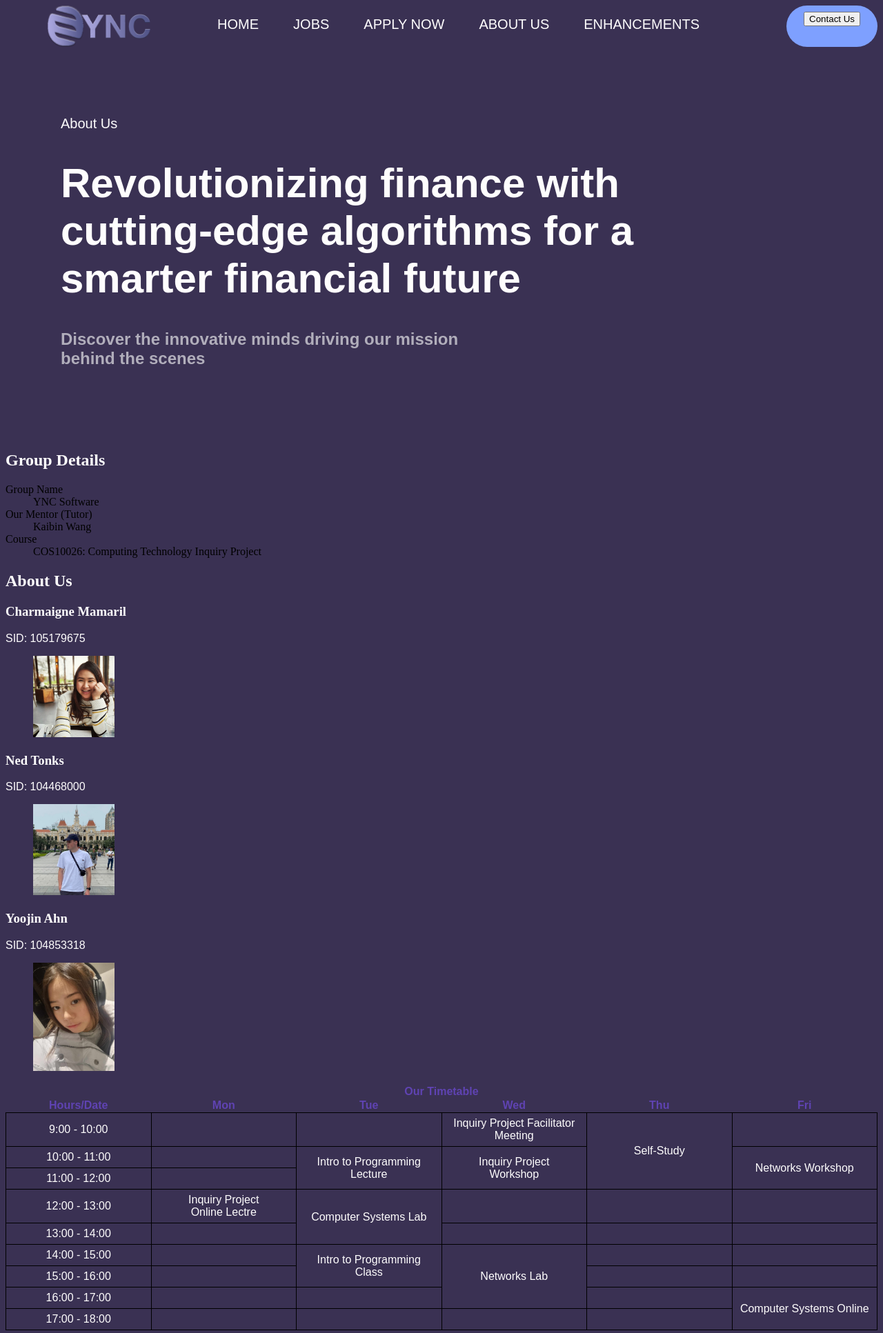
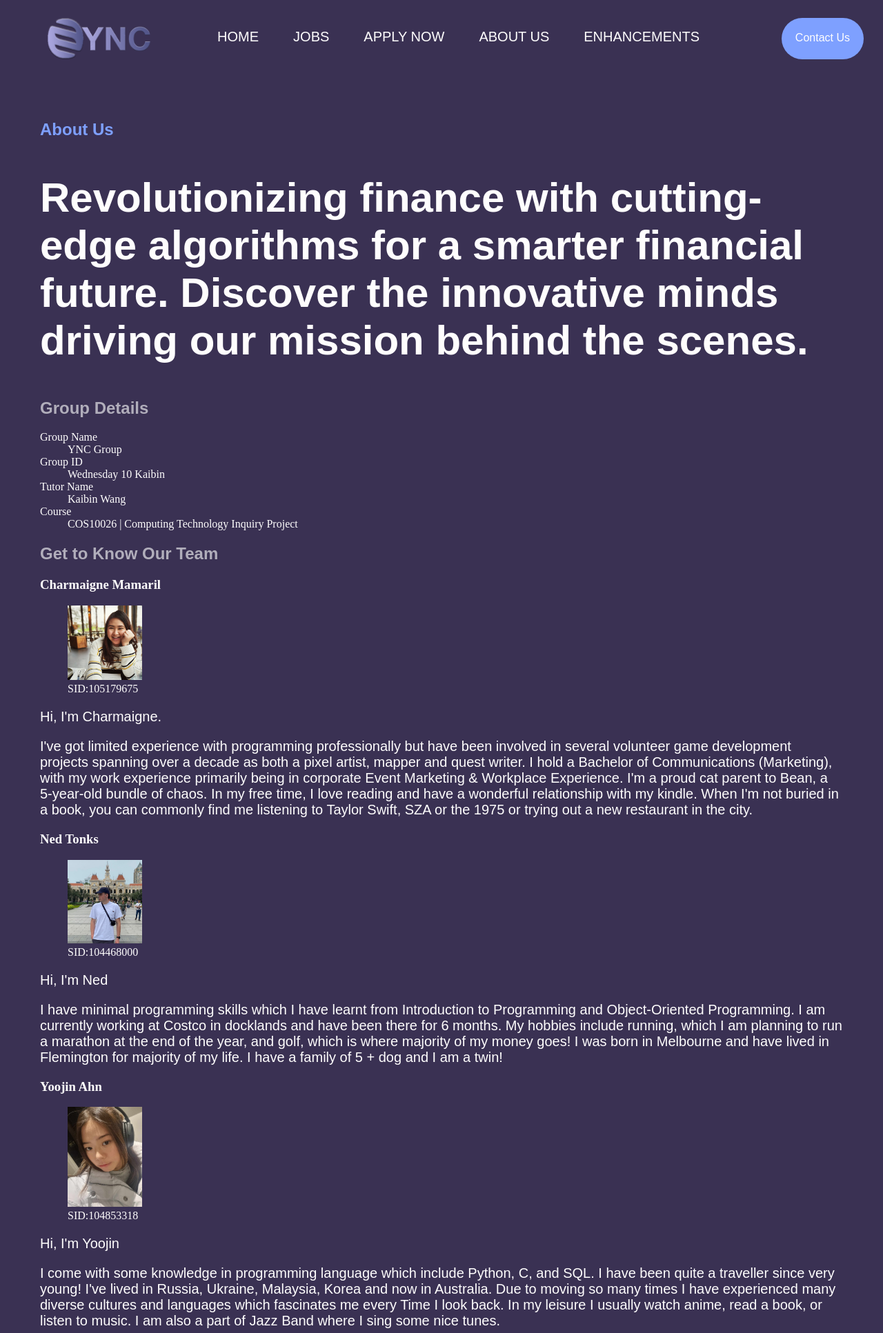
Before and after one commit to FakeTiramisu/Inquiry-Project-Assignment-1, a PHP site: page /about.html in a window 1280 px wide. Shown: the top 1933 px of the page at 69% size. Run offline with PHP 8.4, Linux system fonts and the light colour scheme; some web fonts are replaced.

Commit message:
major changes
- update footer every page
- button fix
- update navigation every page

```diff
--- a/about.html
+++ b/about.html
@@ -24,120 +24,192 @@
                 </ul>
             </nav>
         </div>
-        <a href="mailto:104853318@student.swin.edu.au" class="contact"><button>Contact Us</button></a>
+        <a href="mailto:104853318@student.swin.edu.au" class="contact-button">Contact Us</a>
     </header>
-    <div class="header-content">
-        <p>About Us</p>
-        <h1>Revolutionizing finance with </br>cutting-edge algorithms for a </br>smarter financial future </h1>
-        <h2>Discover the innovative minds driving our mission </br>behind the scenes</h2>
-    </div>
+    <main>
+        <section>
+            <h2 id="highlight">About Us</h2>
+            <h1>
+                Revolutionizing finance with cutting-edge algorithms for a smarter financial future.
+                Discover the innovative minds driving our mission behind the scenes.
+            </h1>
+        </section>
+        <!-- Group Details inside a definition list -->
+        <section>
             <h2>Group Details</h2>
             <dl>
                 <dt>Group Name</dt>
-            <dd>YNC Software</dd>
-            <dt>Our Mentor (Tutor)</dt>
+                <dd>YNC Group</dd>
+                <dt>Group ID</dt>
+                <dd>Wednesday 10 Kaibin</dd>
+                <dt>Tutor Name</dt>
                 <dd>Kaibin Wang</dd>
                 <dt>Course</dt>
-            <dd>COS10026: Computing Technology Inquiry Project</dd>
+                <dd>COS10026 | Computing Technology Inquiry Project</dd>
             </dl>
-
-        <h2>About Us</h2>
+        </section>
+        <!-- Group Profile and Photos -->
+        <section>
+            <h2>Get to Know Our Team</h2>
+            <!-- Charmaigne Profile -->
             <h3>Charmaigne Mamaril</h3>
-        <p>SID: 105179675</p>
             <figure>
-            <img src="images/charmaigne_profile.png" alt="Charmaigne Mamaril Profile Photo">
+                <img src="images/charmaigne_profile.png" alt="Charmaigne Mamaril profile picture">
+                <figcaption>SID:105179675</figcaption>
             </figure>
+            <p>Hi, I&#39;m Charmaigne.</p>
+            <p>
+                I&#39;ve got limited experience with programming professionally but have been involved in several volunteer
+                game development projects spanning over a decade as both a pixel artist, mapper and quest writer. I hold a
+                Bachelor of Communications (Marketing), with my work experience primarily being in corporate Event Marketing &
+                Workplace Experience.
+                I&#39;m a proud cat parent to Bean, a 5-year-old bundle of chaos.
+                In my free time, I love reading and have a wonderful relationship with my kindle.
+                When I&#39;m not buried in a book, you can commonly find me listening to Taylor Swift,
+                SZA or the 1975 or trying out a new restaurant in the city.
+            </p>
+            <!-- Ned Profile -->
             <h3>Ned Tonks</h3>
-        <p>SID: 104468000</p>
             <figure>
-            <img src="images/ned_profile.jpg" alt="Ned Tonks Profile Photo">
+                <img src="images/ned_profile.jpg" alt="Ned Tonks profile picture">
+                <figcaption>SID:104468000</figcaption>
             </figure>
+            <p>Hi, I&#39;m Ned</p>
+            <p>
+                I have minimal programming skills which I have learnt from Introduction to Programming
+                and Object-Oriented Programming. I am currently working at Costco in docklands and have
+                been there for 6 months. My hobbies include running, which I am planning to run a marathon
+                at the end of the year, and golf, which is where majority of my money goes! I was born in Melbourne
+                and have lived in Flemington for majority of my life. I have a family of 5 + dog and I am a twin!
+            </p>
+            <!-- Yoojin Profile -->
             <h3>Yoojin Ahn</h3>
-        <p>SID: 104853318</p>
             <figure>
-            <img src="images/yoojin_profile.jpg" alt="Yoojin Ahn Profile Photo">
+                <img src="images/yoojin_profile.jpg" alt="Yoojin Ahn profile picture">
+                <figcaption>SID:104853318</figcaption>
             </figure>
-    <table class="timetable">
+            <p>Hi, I&#39;m Yoojin</p>
+            <p>
+                I come with some knowledge in programming language which include Python, C, and SQL. I have been
+                quite a traveller since very young! I've lived in Russia, Ukraine, Malaysia, Korea and now in Australia.
+                Due to moving so many times I have experienced many diverse cultures and languages which fascinates me every Time
+                I look back.
+                In my leisure I usually watch anime, read a book, or listen to music. I am also a part of Jazz Band
+                where I sing some nice tunes.
+            </p>
+        </section>
+        <!-- Timetable and contact details -->
+        <section>
+            <h2>Contact Us</h2>
+            <p>Don't be Shy. Say Hi!</p>
+            <p>Email: <a href="mailto:104853318@student.swin.edu.au">contact@ync-soft.com</a></p>
+            <p>Address: John St, Hawthorn VIC 3122</p>
+            <h3> Check Below for Our Availabilites </h3>
+            <table>
+                <thead>
                   <tr>
-            <th colspan="6">Our Timetable</th>
+                    <th></th>
+                    <th>MON</th>
+                    <th>TUE</th>
+                    <th>WED</th>
+                    <th>THU</th>
+                    <th>FRI</th>
                   </tr>
+                </thead>
+                <tbody>
                   <tr>
-            <th>Hours/Date</th>
-            <th>Mon</th>
-            <th>Tue</th>
-            <th>Wed</th>
-            <th>Thu</th>
-            <th>Fri</th>
-        </tr>
-        <tr>
-            <td>9:00 - 10:00</td>
+                    <td>08:00</td>
                     <td></td>
-            <td></td>
-            <td>
-                <div class="subjet">Inquiry Project Facilitator Meeting</div>
-            </td>
-            <td rowspan="3">
-                <div class="subjet">Self-Study</div>
-            </td>
-            <td></td>
-        </tr>
-        <tr>
-            <td>10:00 - 11:00</td>
-            <td></td>
-            <td rowspan="2">Intro to Programming </br> Lecture</td>
-            <td rowspan="2">Inquiry Project </br>Workshop</td>
-            <td rowspan="2">Networks Workshop</td>
-        </tr>
-        <tr>
-            <td>11:00 - 12:00</td>
-            <td></td>
-        </tr>
-            <td>12:00 - 13:00</td>
-            <td>Inquiry Project </br>Online Lectre</td>
-            <td rowspan="2">Computer Systems Lab</td>
-            <td></td>
-            <td></td>
-            <td></td>
-        </tr>
-        <tr>
-            <td>13:00 - 14:00</td>
                     <td></td>
                     <td></td>
                     <td></td>
                     <td></td>
                   </tr>
                   <tr>
-            <td>14:00 - 15:00</td>
+                    <td>09:00</td>
                     <td></td>
-            <td rowspan="2">Intro to Programming </br> Class</td>
-            <td rowspan="3">Networks Lab</td>
+                    <td></td>
+                    <td>Inquiry Project<br>Meeting<br></td>
                     <td></td>
                     <td></td>
                   </tr>
                   <tr>
-            <td>15:00 - 16:00</td>
+                    <td>10:00</td>
+                    <td></td>
+                    <td rowspan="2">Intro to Programming<br>Lecture<br></td>
+                    <td rowspan="2">Inquiry Project<br>Workshop<br></td>
+                    <td></td>
+                    <td rowspan="2">Network &amp; Switches<br>Lecture<br><br></td>
+                  </tr>
+                  <tr>
+                    <td>11:00</td>
+                    <td></td>
+                    <td></td>
+                  </tr>
+                  <tr>
+                    <td>12:00</td>
+                    <td>Inquiry Project<br>Lecture Online<br></td>
+                    <td rowspan="2">Computer Systems<br>Lecture<br></td>
                     <td></td>
                     <td></td>
                     <td></td>
                   </tr>
                   <tr>
-            <td>16:00 - 17:00</td>
-            <td></td>
-            <td></td>
-            <td></td>
-            <td rowspan="2">Computer Systems Online</td>
-        </tr>
-        <tr>
-            <td>17:00 - 18:00</td>
+                    <td>13:00</td>
                     <td></td>
                     <td></td>
                     <td></td>
                     <td></td>
                   </tr>
+                  <tr>
+                    <td>14:00</td>
+                    <td></td>
+                    <td rowspan="2">Intro to Programming<br>Tutorial<br></td>
+                    <td rowspan="3">Network &amp; Switches<br>Lab<br></td>
+                    <td></td>
+                    <td></td>
+                  </tr>
+                  <tr>
+                    <td>15:00</td>
+                    <td></td>
+                    <td></td>
+                    <td></td>
+                  </tr>
+                  <tr>
+                    <td>16:00</td>
+                    <td></td>
+                    <td></td>
+                    <td>Club Activities</td>
+                    <td rowspan="2">Computer Systems<br>Lecture Online<br></td>
+                  </tr>
+                  <tr>
+                    <td>17:00</td>
+                    <td></td>
+                    <td></td>
+                    <td></td>
+                    <td></td>
+                  </tr>
+                </tbody>
             </table>
-    <p>Contect Us: <a href="mailto:104853318@student.swin.edu.au">ynctech@gmail.com</a></p>
+        </section>
+    </main>
+    <hr>
+    <div class="ync_footer flex-container">
         <footer>
-        <p>&copy;YNC Tech, AUS. All rights reserved.</p>
+            <br>
+          <a href="index.html"><img src="images/Logo.png" alt="YNC logo icon"> </a>
+
+        <aside>
+            <h3> &nbsp; &nbsp;Contact Us</h3>
+        <ul class="contact_info">
+            <li>YNC Tech</li>
+            <li>John Street</li>
+            <li>Hawthorn, Victoria, 3123</li>
+            <li>Email: &nbsp; <a href="mailto:105179675@student.swin.edu.au">careers@yncgroup.com</a></li>
+            <li><a href="https://swinburne.edu.au" target="_blank">All Rights Reserved &copy; YNC Tech </a></li>
+        </ul>
+        </aside>
         </footer>
+    </div>
 </body>
 </html>
--- a/styles/style.css
+++ b/styles/style.css
@@ -35,9 +35,13 @@ aside{
     border-left-width: 5px;
 }
 
+#highlight {
+    color: #7ea0ff;
+}
 
 /* Stylise the header of the page */
 header {
+    padding: 18px 0;
     width: 100%;
     height: 60px;
     background-color: #3a3153;
@@ -64,11 +68,12 @@ header {
 }
 
 /* Styalising email button */
-.contact {
+.contact-button {
     box-sizing: border-box;
-    text-align: center;
+    text-align: auto;
     text-decoration: none;
-    padding: 9px 25px;
+    margin-right: 20px;
+    padding: 20px 20px;
     background-color: #7ea0ff;
     color:#fefdfd;
     border: none;
@@ -120,29 +125,41 @@ nav ul li:hover {
 }
 
 /* Stylising the main content of the header */
-.header-content {
-    padding: 80px;
+main {
+    padding: 50px;
     text-align: left;
     color: #fefdfd;
 }
 
-.header-content h1 {
+main h1 {
     font-size: 60px;
     font-family: "GT Walsheim", sans-serif;
 }
 
-.header-content h2 {
+main h2 {
     color: #b1aebb;
     font-family: "GT Pressura Light", sans-serif;
 }
 
-.header-content p {
+main p {
     font-size: 20px;
     font-family: "Karla", sans-serif;
 }
 
+#intro-image {
+    float: right;
+    width: 40%;
+}
+
+/* Stylising the service section */
+#service-top {
+    font-size: 30px;
+    padding-top: 50px;
+    padding-bottom: 20px;
+}
+
 /* Stylising timetable */
-.timetable {
+#timetable {
     width: 100%;
     border-collapse: collapse;
     table-layout: fixed;
```
Also changed, not shown: other parts of styles/style.css (+34 -10 lines), apply.html (+19 -1 lines), enhancements.html (+19 -1 lines), index.html (+55 -5 lines), jobs.html (+5 -6 lines), images/intro-img.png (added). Lines whose indentation alone changed are shown as unchanged.
